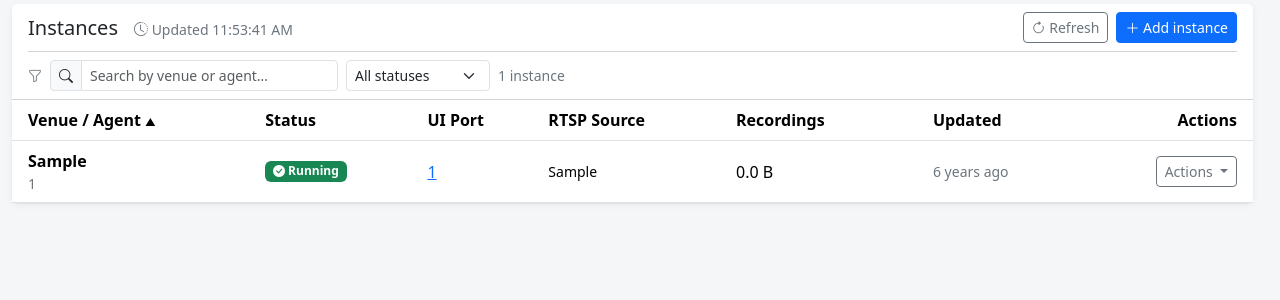
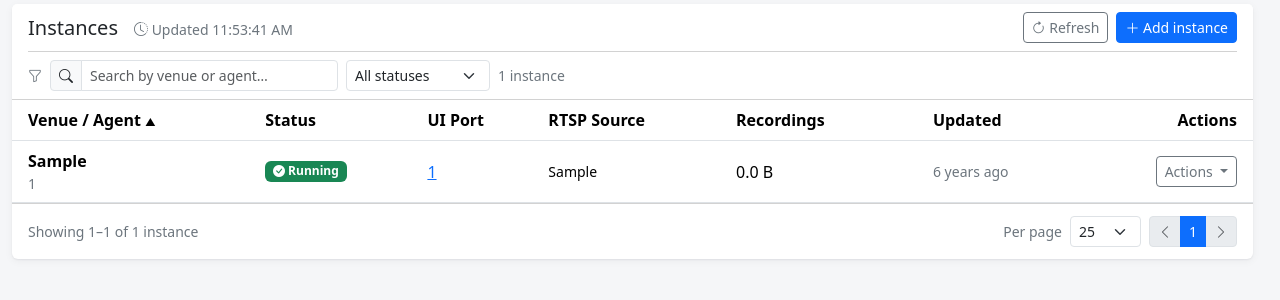
Before and after one commit to cilt-uct/docker-fallback-orchestrator, a FastAPI app: page / in a window 1280 px wide. Shown: the part 216-516 px from the top of the page. Run offline with FastAPI, Linux system fonts and the light colour scheme; tables that the repository leaves empty hold one stand-in row (values such as "Sample post"); parts of the project's set-up code (start-up, migrations or seed data) failed here and were passed over; some libraries are stand-ins or nearby versions.

Commit message:
Add pagination to the Instances, Audit log and Recordings tables
Every table gets the same controls (static/common.js renderPagination):
"Showing a-b of N", previous/next, page numbers with gaps for long lists,
and a page size of 10/25/50/100 (default 25), remembered per table in the
browser.

- Instances and Recordings page in the browser, after their filters and
  sorting; changing a filter, search or sort goes back to page 1. The
  dashboard's 5s refresh keeps the current page, and rows coming back into
  view on another page aren't flagged as new.
- Audit log pages on the server: GET /audit takes `offset` and returns the
  matching total in an X-Total-Count header (before_id still works). The page
  is kept in the URL (?page=N). Page 1 refreshes every 10s with new events
  highlighted; other pages stay still. Replaces "Load older events".

Tests: 147 (offset paging and the total header).

Co-Authored-By: Claude Opus 5.5 <noreply@anthropic.com>

```diff
--- a/static/app.js
+++ b/static/app.js
@@ -70,6 +70,11 @@ const state = {
   recordingsByVenue: {},
   filter: { query: "", status: "all" },
   sort: { key: "venue", dir: "asc" },
+  page: 1,
+  pageSize: loadPageSize("instances"),
+  // Instances already shown at least once - only genuinely new ones get the "new row" highlight,
+  // not ones coming back into view on another page.
+  seenIds: new Set(),
   consecutiveFailures: 0,
   hasLoadedOnce: false,
 };
@@ -235,6 +240,7 @@ function clearFilters() {
   state.filter.status = "all";
   document.getElementById("search-input").value = "";
   document.getElementById("status-filter").value = "all";
+  state.page = 1;
   renderTable();
 }
 
@@ -258,6 +264,7 @@ function renderTable() {
     tbody.innerHTML = "";
     rowElements.clear();
     emptyState.classList.remove("d-none");
+    renderInstancesPagination(0);
     return;
   }
   emptyState.classList.add("d-none");
@@ -272,6 +279,7 @@ function renderTable() {
     </td></tr>`;
     tbody.querySelector("#no-results-clear-btn").addEventListener("click", clearFilters);
     rowElements.clear();
+    renderInstancesPagination(0);
     return;
   }
 
@@ -279,16 +287,22 @@ function renderTable() {
   const strayRow = tbody.querySelector("tr:not([data-id])");
   if (strayRow) strayRow.remove();
 
+  // Only the current page's rows are in the table; the refresh keeps you on your page.
+  state.page = Math.min(state.page, pageCount(list.length, state.pageSize));
+  const pageStart = (state.page - 1) * state.pageSize;
+  const pageList = list.slice(pageStart, pageStart + state.pageSize);
+
   const seenIds = new Set();
   let previousEl = null;
-  list.forEach((inst) => {
+  pageList.forEach((inst) => {
     seenIds.add(String(inst.id));
     let tr = rowElements.get(inst.id);
     let isNew = false;
     if (!tr) {
       tr = template.content.firstElementChild.cloneNode(true);
       rowElements.set(inst.id, tr);
-      isNew = true;
+      isNew = !state.seenIds.has(inst.id);
+      state.seenIds.add(inst.id);
     }
     populateRow(tr, inst, state.recordingsByVenue[inst.venue]);
 
@@ -302,7 +316,7 @@ function renderTable() {
     previousEl = tr;
   });
 
-  // Drop rows for instances that no longer exist / no longer match filters.
+  // Drop rows for instances that no longer exist, no longer match filters, or are on another page.
   for (const [id, tr] of rowElements) {
     if (!seenIds.has(String(id))) {
       tr.remove();
@@ -311,6 +325,22 @@ function renderTable() {
   }
 
   updateSortIndicators();
+  renderInstancesPagination(list.length);
+}
+
+function renderInstancesPagination(total) {
+  renderPagination(document.getElementById("instances-pagination"), {
+    page: state.page,
+    pageSize: state.pageSize,
+    total,
+    noun: total === 1 ? "instance" : "instances",
+    onChange: ({ page, pageSize }) => {
+      state.page = page;
+      if (pageSize !== state.pageSize) savePageSize("instances", pageSize);
+      state.pageSize = pageSize;
+      renderTable();
+    },
+  });
 }
 
 // Only for the *initial* load failing (skeleton rows would otherwise be stuck forever). Later poll
@@ -537,13 +567,16 @@ function initEvents() {
   document.getElementById("refresh-btn").addEventListener("click", () => refresh());
   document.getElementById("load-error-retry").addEventListener("click", () => refresh());
 
+  // Narrowing or re-sorting the list starts again from its first page.
   document.getElementById("search-input").addEventListener("input", (e) => {
     state.filter.query = e.target.value;
+    state.page = 1;
     renderTable();
   });
 
   document.getElementById("status-filter").addEventListener("change", (e) => {
     state.filter.status = e.target.value;
+    state.page = 1;
     renderTable();
   });
 
@@ -558,6 +591,7 @@ function initEvents() {
         state.sort.key = key;
         state.sort.dir = "asc";
       }
+      state.page = 1;
       renderTable();
     });
   });
--- a/static/common.js
+++ b/static/common.js
@@ -1,6 +1,7 @@
 "use strict";
 
-/* Helpers shared by the dashboard (app.js), audit log (audit.js) and recordings (recordings.js) pages.
+/* Helpers shared by the dashboard (app.js), audit log (audit.js) and recordings (recordings.js) pages,
+   including the pagination controls every table uses.
    showToast and confirmAction need the Bootstrap JS bundle on the page; confirmAction also needs
    the #confirm-modal markup. */
 
@@ -43,6 +44,21 @@ function escapeHtml(str) {
 }
 
 async function api(path, options = {}) {
+  const res = await apiResponse(path, options);
+  if (res.status === 204) return null;
+  return res.json();
+}
+
+/** GET a page from an endpoint that reports its total in X-Total-Count. Returns {items, total}. */
+async function apiPage(path) {
+  const res = await apiResponse(path);
+  const items = await res.json();
+  const total = Number(res.headers.get("X-Total-Count"));
+  return { items, total: Number.isFinite(total) ? total : items.length };
+}
+
+/** fetch() that throws an Error with the server's message (and error reference) on failure. */
+async function apiResponse(path, options = {}) {
   const res = await fetch(path, {
     headers: { "Content-Type": "application/json" },
     ...options,
@@ -69,8 +85,7 @@ async function api(path, options = {}) {
     }
     throw new Error(detail);
   }
-  if (res.status === 204) return null;
-  return res.json();
+  return res;
 }
 
 function formatBytes(bytes) {
@@ -143,3 +158,99 @@ function confirmAction({ title = "Confirm", body, confirmLabel = "Confirm", dang
     modal.show();
   });
 }
+
+// ---------------------------------------------------------------------
+// Pagination controls, shared by every table
+// ---------------------------------------------------------------------
+
+const PAGE_SIZES = [10, 25, 50, 100];
+const DEFAULT_PAGE_SIZE = 25;
+
+/** The viewer's chosen page size for a table, remembered in this browser only. */
+function loadPageSize(table) {
+  try {
+    const size = Number(localStorage.getItem(`pageSize:${table}`));
+    return PAGE_SIZES.includes(size) ? size : DEFAULT_PAGE_SIZE;
+  } catch {
+    return DEFAULT_PAGE_SIZE;
+  }
+}
+
+function savePageSize(table, size) {
+  try {
+    localStorage.setItem(`pageSize:${table}`, String(size));
+  } catch {
+    // storage unavailable (private window, blocked) - the choice just isn't remembered
+  }
+}
+
+function pageCount(total, pageSize) {
+  return Math.max(1, Math.ceil(total / pageSize));
+}
+
+/** Page numbers to show: first, last, and the current page's neighbours, with gaps as null. */
+function pageNumbers(page, pages) {
+  const wanted = new Set([1, pages, page - 1, page, page + 1].filter((n) => n >= 1 && n <= pages));
+  const sorted = [...wanted].sort((a, b) => a - b);
+  const out = [];
+  sorted.forEach((n, i) => {
+    if (i > 0 && n - sorted[i - 1] > 1) out.push(null);
+    out.push(n);
+  });
+  return out;
+}
+
+/**
+ * Render "Showing a-b of N", a page-size choice and page links into `container`.
+ * onChange({ page, pageSize }) is called when the viewer picks a page or a size.
+ */
+function renderPagination(container, { page, pageSize, total, noun = "items", onChange }) {
+  if (total === 0) {
+    container.innerHTML = "";
+    container.classList.add("d-none");
+    return;
+  }
+  container.classList.remove("d-none");
+  const pages = pageCount(total, pageSize);
+  const first = (page - 1) * pageSize + 1;
+  const last = Math.min(total, page * pageSize);
+  const sizeId = `${container.id}-size`;
+
+  const item = (label, target, { disabled = false, active = false, aria = "" } = {}) => `
+    <li class="page-item${disabled ? " disabled" : ""}${active ? " active" : ""}">
+      <button type="button" class="page-link" data-page="${target}" ${disabled ? "disabled" : ""}
+        ${active ? 'aria-current="page"' : ""} ${aria ? `aria-label="${aria}"` : ""}>${label}</button>
+    </li>`;
+  const links = pageNumbers(page, pages)
+    .map((n) =>
+      n === null
+        ? '<li class="page-item disabled"><span class="page-link">&hellip;</span></li>'
+        : item(n, n, { active: n === page, aria: `Page ${n}` })
+    )
+    .join("");
+
+  container.innerHTML = `
+    <div class="d-flex flex-wrap align-items-center justify-content-between gap-2">
+      <span class="text-secondary small">Showing ${first}&ndash;${last} of ${total} ${escapeHtml(noun)}</span>
+      <div class="d-flex flex-wrap align-items-center gap-2">
+        <label for="${sizeId}" class="text-secondary small">Per page</label>
+        <select id="${sizeId}" class="form-select form-select-sm page-size-select">
+          ${PAGE_SIZES.map((n) => `<option value="${n}"${n === pageSize ? " selected" : ""}>${n}</option>`).join("")}
+        </select>
+        <nav aria-label="Pages">
+          <ul class="pagination pagination-sm mb-0">
+            ${item('<i class="bi bi-chevron-left" aria-hidden="true"></i>', page - 1, { disabled: page <= 1, aria: "Previous page" })}
+            ${links}
+            ${item('<i class="bi bi-chevron-right" aria-hidden="true"></i>', page + 1, { disabled: page >= pages, aria: "Next page" })}
+          </ul>
+        </nav>
+      </div>
+    </div>`;
+
+  container.querySelectorAll("[data-page]").forEach((btn) =>
+    btn.addEventListener("click", () => onChange({ page: Number(btn.dataset.page), pageSize }))
+  );
+  container
+    .querySelector(".page-size-select")
+    .addEventListener("change", (e) => onChange({ page: 1, pageSize: Number(e.target.value) }));
+}
--- a/static/style.css
+++ b/static/style.css
@@ -413,6 +413,18 @@ tr.row-new {
   }
 }
 
+/* ---- Pagination (every table) ---- */
+
+/* Same 1rem inset as the table's outer columns and the card header. */
+.table-pagination {
+  padding: 0.75rem 1rem;
+  border-top: 1px solid var(--bs-border-color-translucent);
+}
+
+.page-size-select {
+  width: auto;
+}
+
 /* ---- Recordings page ---- */
 
 .retention-input {
--- a/templates/web/audit.html
+++ b/templates/web/audit.html
@@ -80,9 +80,7 @@
           </table>
         </div>
         <div id="audit-message" class="text-center text-secondary py-5 d-none" role="status"></div>
-        <div class="text-center py-3 d-none" id="load-more-wrap">
-          <button type="button" class="btn btn-outline-secondary btn-sm" id="load-more-btn">Load older events</button>
-        </div>
+        <div id="audit-pagination" class="table-pagination d-none"></div>
       </div>
     </div>
   </main>
--- a/templates/web/index.html
+++ b/templates/web/index.html
@@ -144,6 +144,7 @@
             </tbody>
           </table>
         </div>
+        <div id="instances-pagination" class="table-pagination d-none"></div>
         <div id="empty-state" class="text-center text-secondary py-5 d-none">
           <i class="bi bi-inbox display-5 d-block mb-2 text-secondary" aria-hidden="true"></i>
           <p class="mb-2 fs-5">No backup instances yet</p>
--- a/templates/web/recordings.html
+++ b/templates/web/recordings.html
@@ -65,6 +65,7 @@
             </tbody>
           </table>
         </div>
+        <div id="recordings-pagination" class="table-pagination d-none"></div>
         <div id="recordings-message" class="text-center text-secondary py-5 d-none" role="status"></div>
       </div>
     </div>
```
Also changed, not shown: app/routers/audit.py (+9 -3 lines), static/audit.js (+74 -63 lines), static/recordings.js (+19 -1 lines), tests/test_audit.py (+20 -0 lines).
